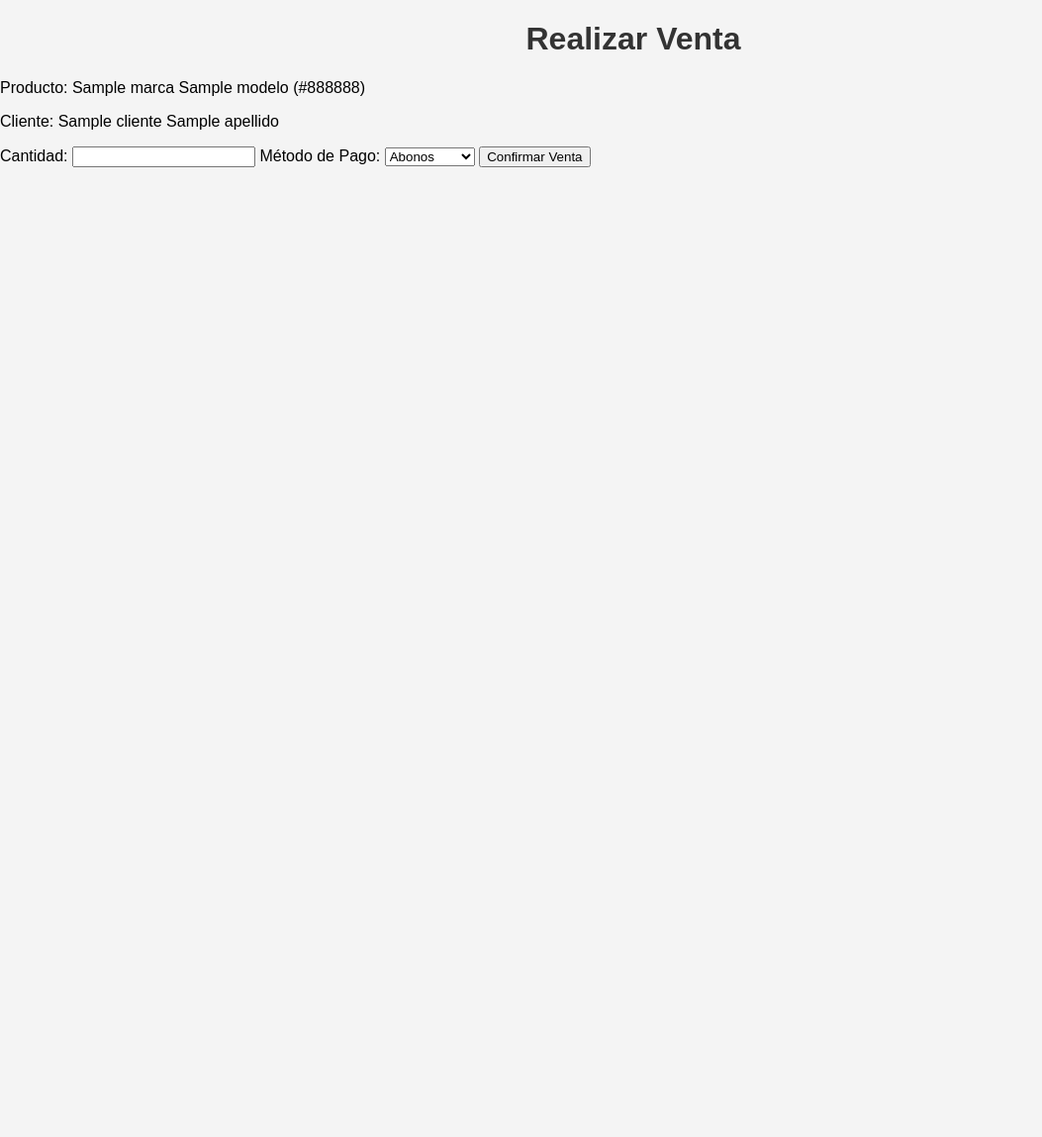
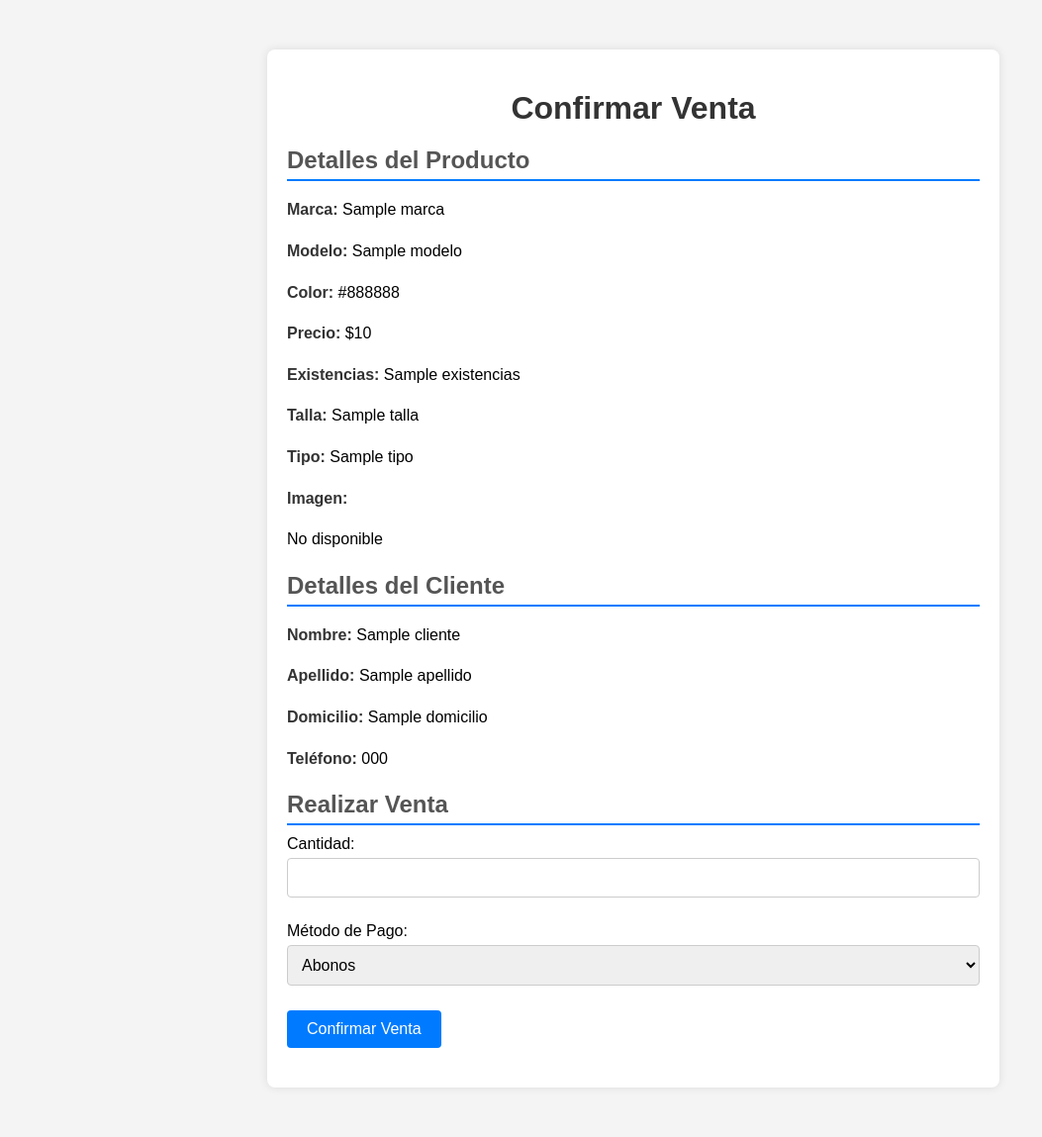
Before and after one commit to Roberto9080/repositorio_py, a Flask app: template templates/realizar_venta.html in a window 1280 px wide. Shown: the whole page at 99% size, without its empty margins (0-1053 px from the left). Before the commit the page ends 169 px from the top, so only its background shows below. Run offline with Flask 3, Linux system fonts and the light colour scheme; the template is opened without the code that fills it: most values are stand-ins (such as "Sample title", 1, 10 or a date in 2020).

Commit message:
agregando estilos a realizar venta

```diff
--- /dev/null
+++ b/static/styles_realizar_venta.css
@@ -0,0 +1,108 @@
+/* static/styles_realizar_venta.css */
+
+/* Configuración general del cuerpo de la página */
+body {
+    font-family: Arial, sans-serif; /* Fuente general */
+    background-color: #f4f4f4; /* Color de fondo */
+    margin: 0; /* Elimina el margen por defecto */
+    padding: 0; /* Elimina el padding por defecto */
+}
+
+/* Contenedor principal de la página */
+.container {
+    max-width: 700px; /* Ancho máximo del contenedor */
+    margin: 50px auto; /* Centra el contenedor horizontalmente con margen en la parte superior e inferior */
+    padding: 20px; /* Espaciado interno */
+    background-color: #fff; /* Color de fondo blanco */
+    box-shadow: 0 0 10px rgba(0, 0, 0, 0.1); /* Sombra sutil para darle profundidad */
+    border-radius: 8px; /* Bordes redondeados */
+}
+
+/* Estilo para el encabezado principal */
+h1 {
+    color: #333; /* Color del texto */
+    text-align: center; /* Centra el texto */
+    margin-bottom: 20px; /* Espacio debajo del encabezado */
+}
+
+/* Estilo para los subtítulos */
+h2 {
+    color: #555; /* Color del texto */
+    margin-bottom: 10px; /* Espacio debajo del subtítulo */
+    border-bottom: 2px solid #007bff; /* Línea decorativa debajo del subtítulo */
+    padding-bottom: 5px; /* Espacio debajo de la línea decorativa */
+}
+
+/* Espaciado entre secciones */
+section {
+    margin-bottom: 20px; /* Espacio debajo de cada sección */
+}
+
+/* Estilo general para los párrafos */
+p {
+    font-size: 16px; /* Tamaño de fuente */
+    line-height: 1.6; /* Altura de línea para mejor legibilidad */
+}
+
+/* Estilo para el texto destacado */
+strong {
+    color: #333; /* Color del texto destacado */
+}
+
+/* Estilo para las imágenes del producto */
+img {
+
+    border: 1px solid #ddd; /* Borde sutil alrededor de la imagen */
+    border-radius: 4px; /* Bordes redondeados */
+    margin-top: 5px; /* Espacio encima de la imagen */
+    width: 100%; /* Ajusta el ancho de la imagen al 100% del contenedor */
+    max-width: 350px; /* Tamaño máximo de la imagen */
+    height: 100%; /* Mantener la proporción */
+    max-height: 350px;
+}
+
+/* Estilo para las etiquetas de los formularios */
+label {
+    display: block; /* Hace que la etiqueta ocupe toda la línea */
+    margin-top: 10px; /* Espacio encima de la etiqueta */
+    font-size: 16px; /* Tamaño de fuente */
+}
+
+/* Estilo para los campos de entrada y selecciones */
+input[type="number"],
+select {
+    width: 100%; /* Ancho completo del contenedor */
+    padding: 10px; /* Espaciado interno */
+    margin-top: 5px; /* Espacio encima del campo */
+    margin-bottom: 15px; /* Espacio debajo del campo */
+    border: 1px solid #ccc; /* Borde gris claro */
+    border-radius: 4px; /* Bordes redondeados */
+    box-sizing: border-box; /* Incluye el padding y el borde en el ancho total */
+    font-size: 16px; /* Tamaño de fuente */
+}
+
+/* Estilo para el botón de envío */
+button {
+    display: inline-block; /* Muestra el botón en línea con otros elementos */
+    padding: 10px 20px; /* Espaciado interno */
+    background-color: #007bff; /* Color de fondo */
+    color: white; /* Color del texto */
+    border: none; /* Sin borde */
+    border-radius: 4px; /* Bordes redondeados */
+    cursor: pointer; /* Cambia el cursor a una mano al pasar sobre el botón */
+    font-size: 16px; /* Tamaño de fuente */
+    text-align: center; /* Centra el texto dentro del botón */
+    margin-top: 10px; /* Espacio encima del botón */
+    transition: background-color 0.3s ease; /* Transición suave para el cambio de color */
+}
+
+/* Estilo para el botón al pasar el mouse */
+button:hover {
+    background-color: #0056b3; /* Cambia el color de fondo al pasar el mouse */
+}
+
+/* Estilo para el botón deshabilitado */
+button:disabled {
+    background-color: #ccc; /* Color de fondo gris para el botón deshabilitado */
+    cursor: not-allowed; /* Cursor no permitido para el botón deshabilitado */
+}
--- a/templates/realizar_venta.html
+++ b/templates/realizar_venta.html
@@ -4,21 +4,54 @@
 <head>
     <meta charset="UTF-8">
     <title>Realizar Venta</title>
-    <link rel="stylesheet" href="{{ url_for('static', filename='styles_see_products.css') }}">
+    <link rel="stylesheet" href="{{ url_for('static', filename='styles_realizar_venta.css') }}">
 </head>
 <body>
-    <h1>Realizar Venta</h1>
+    <div class="container">
+        <h1>Confirmar Venta</h1>
         <form method="POST" action="{{ url_for('ventas.realizar_venta', producto_id=producto_id, cliente_id=cliente_id) }}">
-        <p>Producto: {{ producto.marca }} {{ producto.modelo }} ({{ producto.color }})</p>
-        <p>Cliente: {{ cliente.Nombre }} {{ cliente.Apellido }}</p>
+            <!-- Información del Producto -->
+            <section>
+                <h2>Detalles del Producto</h2>
+                <p><strong>Marca:</strong> {{ producto.marca }}</p>
+                <p><strong>Modelo:</strong> {{ producto.modelo }}</p>
+                <p><strong>Color:</strong> {{ producto.color }}</p>
+                <p><strong>Precio:</strong> ${{ producto.precio }}</p>
+                <p><strong>Existencias:</strong> {{ producto.existencias }}</p>
+                <p><strong>Talla:</strong> {{ producto.talla }}</p>
+                <p><strong>Tipo:</strong> {{ producto.tipo }}</p>
+                <p><strong>Imagen:</strong></p>
+                {% if producto.imagen_nombre %}
+                    <img src="{{ url_for('static', filename='images/' ~ producto.imagen_nombre) }}" alt="Imagen del producto">
+                {% else %}
+                    <p>No disponible</p>
+                {% endif %}
+            </section>
+
+            <!-- Información del Cliente -->
+            <section>
+                <h2>Detalles del Cliente</h2>
+                <p><strong>Nombre:</strong> {{ cliente.Nombre }}</p>
+                <p><strong>Apellido:</strong> {{ cliente.Apellido }}</p>
+                <p><strong>Domicilio:</strong> {{ cliente.Domicilio }}</p>
+                <p><strong>Teléfono:</strong> {{ cliente.Telefono }}</p>
+            </section>
+
+            <!-- Formulario de Venta -->
+            <section>
+                <h2>Realizar Venta</h2>
                 <label for="cantidad">Cantidad:</label>
                 <input type="number" name="cantidad" id="cantidad" min="1" max="{{ producto.existencias }}" required>
+
                 <label for="pago">Método de Pago:</label>
                 <select name="pago" id="pago">
                     <option value="Abonos">Abonos</option>
                     <option value="De contado">De contado</option>
                 </select>
+
                 <button type="submit">Confirmar Venta</button>
+            </section>
         </form>
+    </div>
 </body>
 </html>
```
Lines whose indentation alone changed are shown as unchanged.
